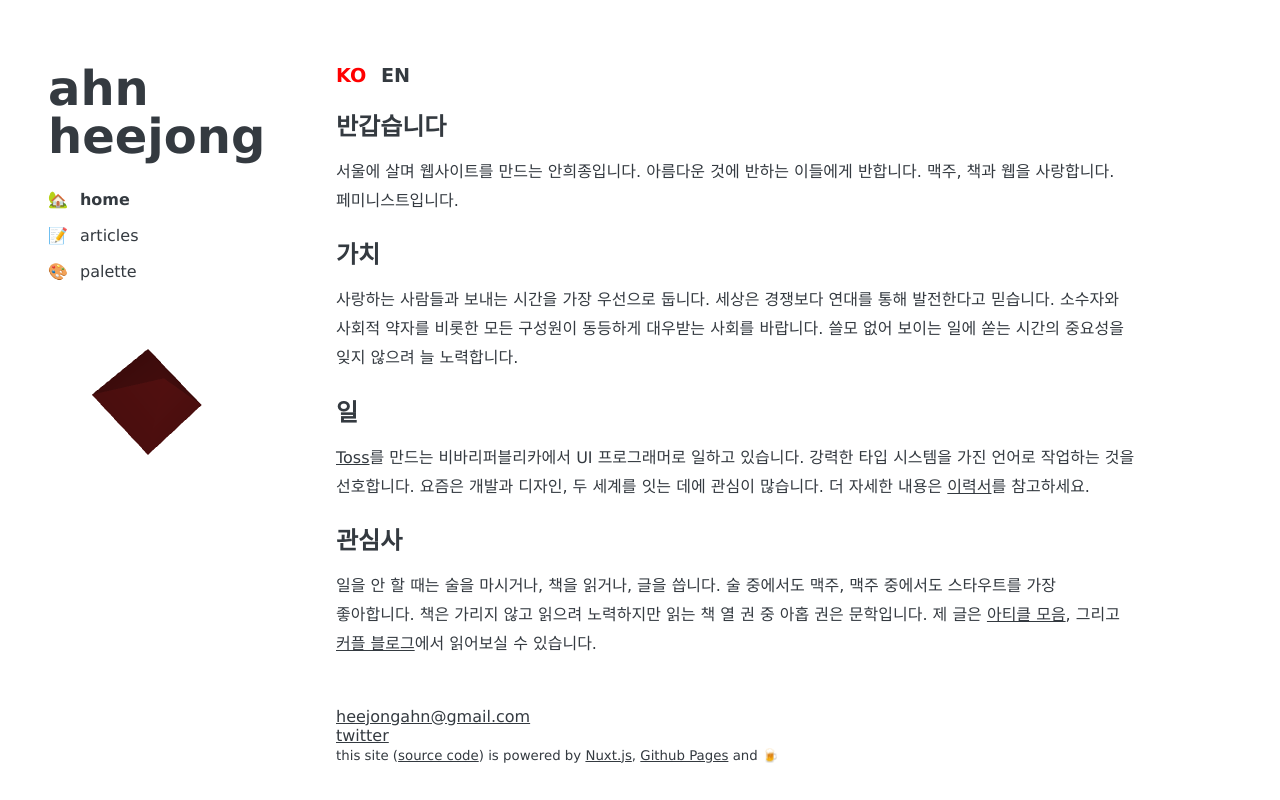
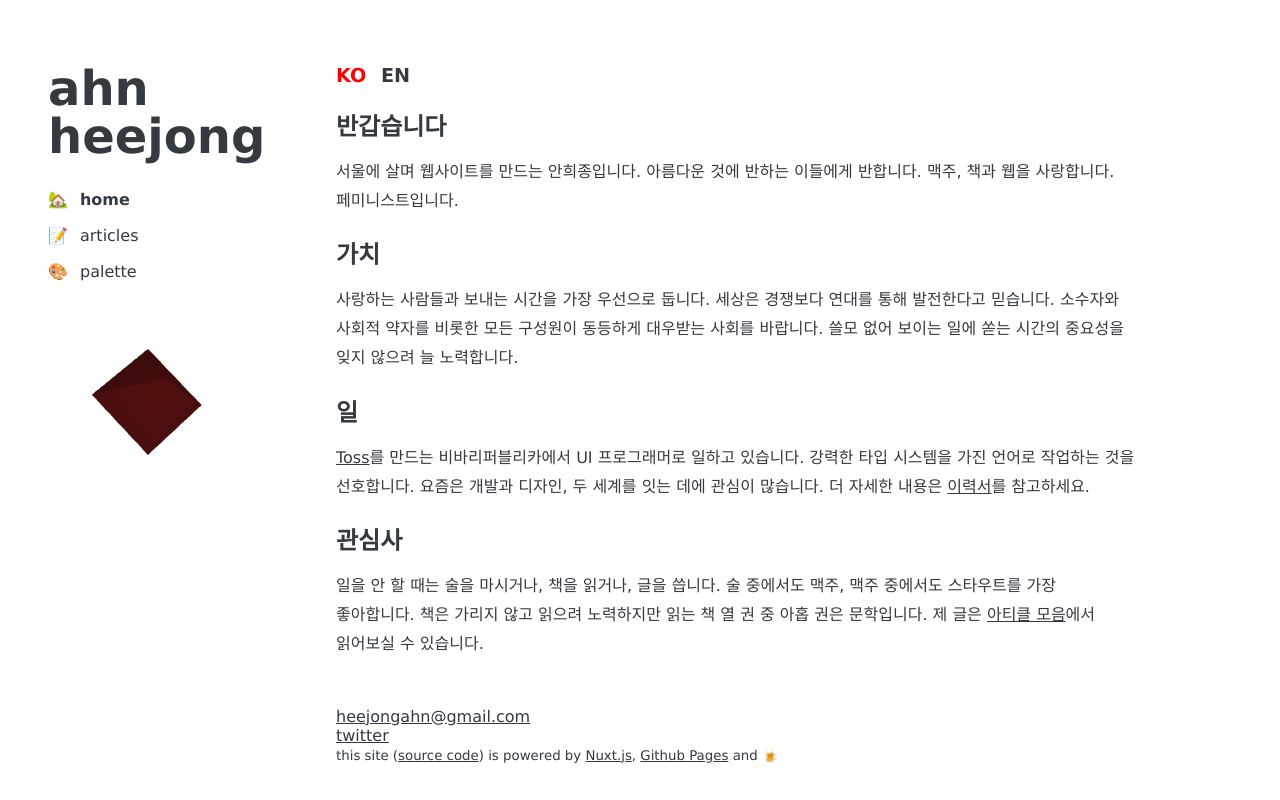
Before and after one commit to heejongahn/ahnheejong.name, a Nuxt app: page / in a window 1280 px wide. Built offline with nearby package versions, Linux system fonts and the light colour scheme.

Commit message:
Remove hjlog

```diff
--- a/pages/index.vue
+++ b/pages/index.vue
@@ -43,7 +43,7 @@
         <div class="section-content">일을 안 할 때는 술을 마시거나, 책을 읽거나, 글을 씁니다.
           술 중에서도 맥주, 맥주 중에서도 스타우트를 가장 좋아합니다.
           책은 가리지 않고 읽으려 노력하지만 읽는 책 열 권 중 아홉 권은 문학입니다.
-          제 글은 <a href="/articles">아티클 모음</a>, 그리고 <a target="_blank" href="https://hjlog.me">커플 블로그</a>에서 읽어보실 수 있습니다.
+          제 글은 <a href="/articles">아티클 모음</a>에서 읽어보실 수 있습니다.
         </div>
       </section>
     </main>
@@ -82,7 +82,7 @@
         <div class="section-content">i drink, read, listen to music or write during my free time.
           i prefer beer among all alcoholic drinks, and stout among all beers.
           i try not to be picky on genres, but mostly end up with novels somehow.
-          you can find my writings on <a href="/articles">articles menu</a> and <a target="_blank" href="https://hjlog.me">my couple blog</a>(mostly in Korean).
+          you can find my writings on <a href="/articles">articles menu</a> (mostly in Korean).
         </div>
       </section>
     </main>
--- a/pages/resume/index.vue
+++ b/pages/resume/index.vue
@@ -133,7 +133,6 @@
         <h2>Links</h2>
         <p>When I leave trails on the web, I try to do so with my identity revealed.<br>I believe this policy helps me stay responsible.</p>
         <ul>
-          <li :class="$style.link"><div :class="$style.linkLabel">Personal blog</div><a target="_blank" href="https://hjlog.me">https://hjlog.me</a></li>
           <li :class="$style.link"><div :class="$style.linkLabel">Github</div><a target="_blank" href="https://github.com/heejongahn">https://github.com/heejongahn</a></li>
           <li :class="$style.link"><div :class="$style.linkLabel">Twitter</div><a target="_blank" href="https://twitter.com/heejongahn">https://twitter.com/heejongahn</a></li>
           <li :class="$style.link"><div :class="$style.linkLabel">LinkedIn</div><a target="_blank" href="https://linkedin.com/in/heejongahn">https://linkedin.com/in/heejongahn</a></li>
```
